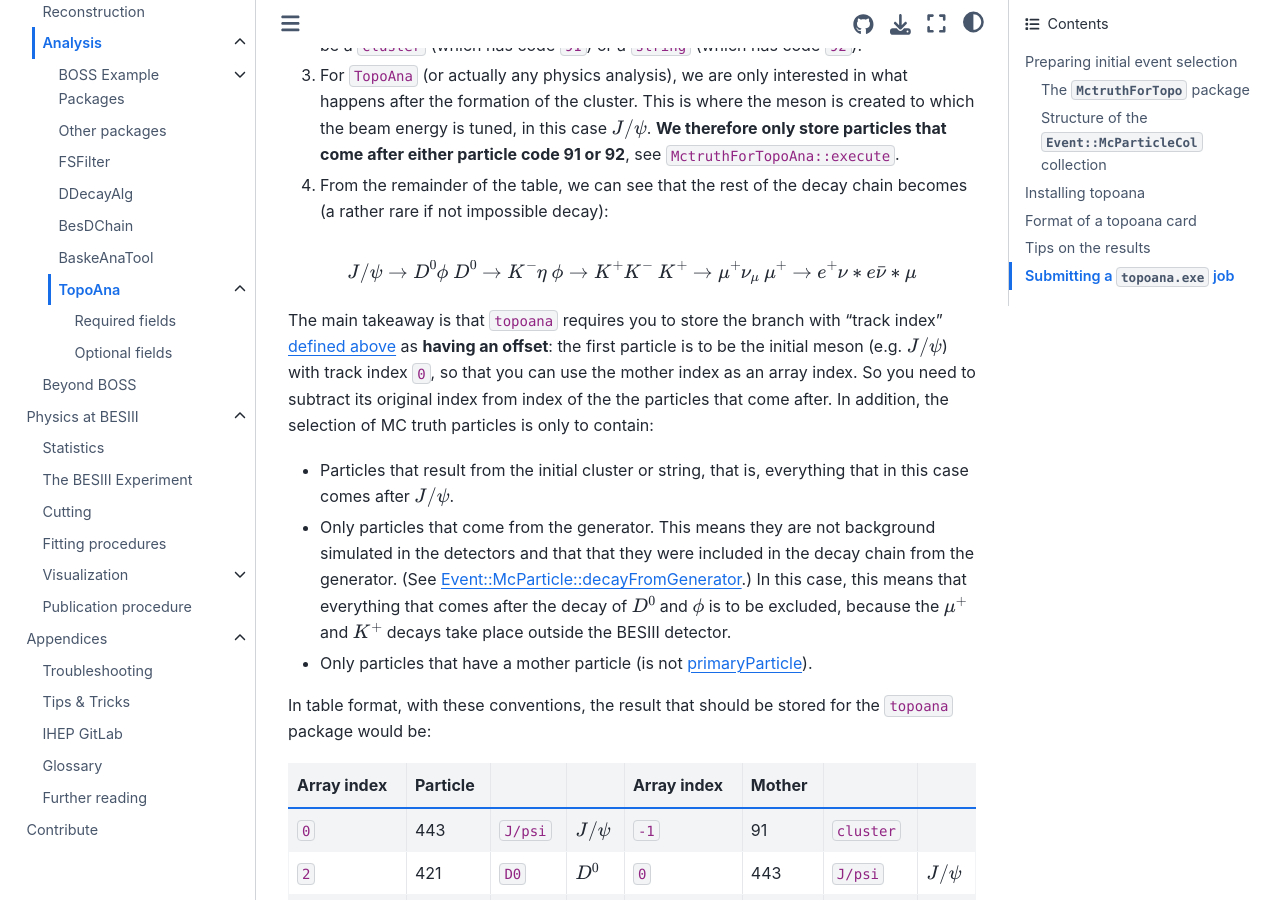
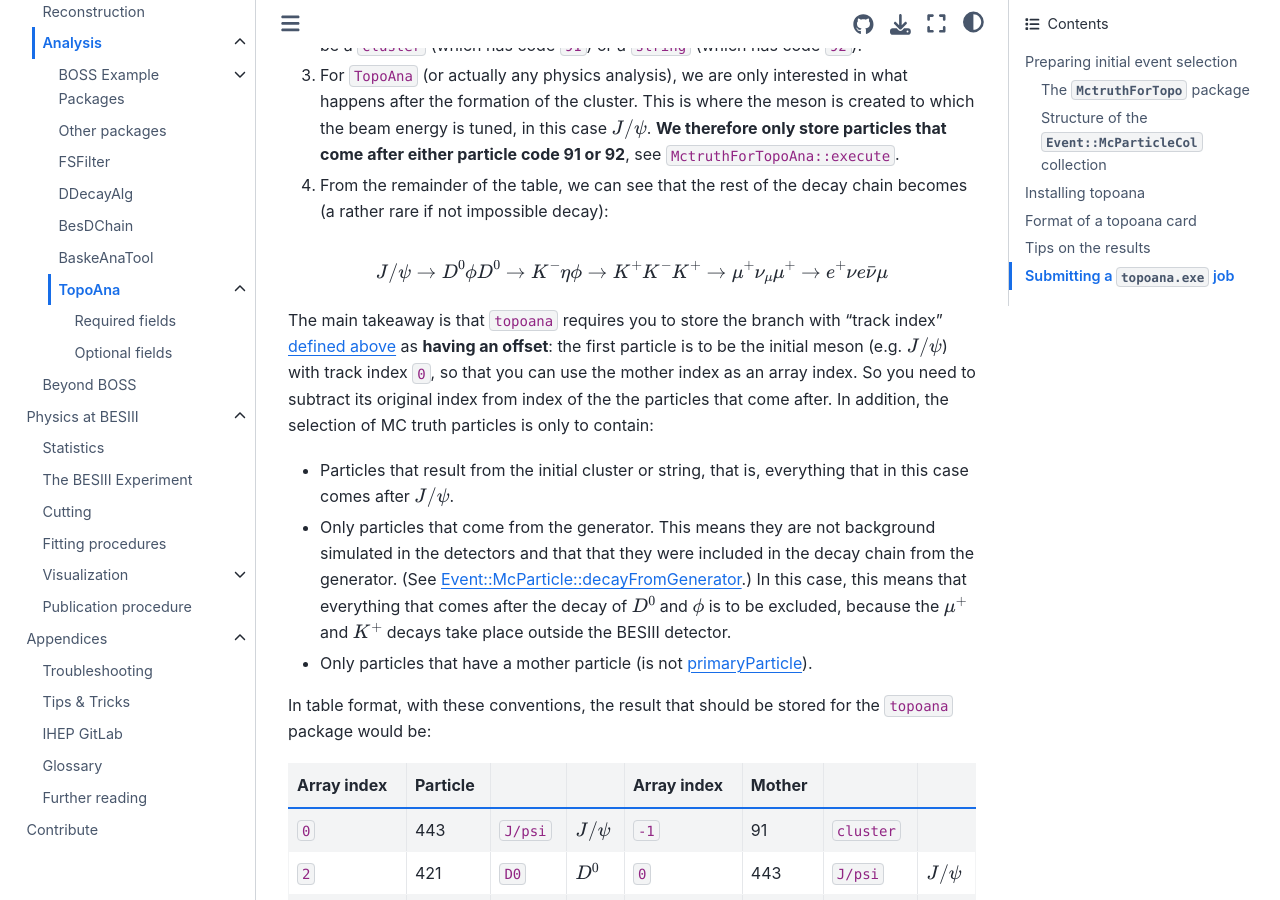
Before and after one commit to redeboer/bossdoc, a Sphinx documentation site: the page built from docs/packages/analysis/topoana.md, in a window 1280 px wide and 900 px high, scrolled down 3485 px. Built offline with Sphinx 7.4.7 and the Sphinx Book theme 1.1.4, drawn with Linux system fonts in a browser that asks for light colours.

Commit message:
docs: fix LaTeX syntax

```diff
--- a/docs/packages/analysis/topoana.md
+++ b/docs/packages/analysis/topoana.md
@@ -158,11 +158,12 @@ A few remarks about what we see here:
    becomes (a rather rare if not impossible decay):
 
 $$
-J/\psi \rightarrow D^0 \phi \
-D^0 \rightarrow K^-\eta \
-\phi \rightarrow K^+K^- \
-K^+ \rightarrow \mu^+\nu_\mu \
-\mu^+ \rightarrow e^+\nu *e\bar{\nu}* \mu
+J/\psi
+\rightarrow D^0 \phi D^0
+\rightarrow K^-\eta \phi
+\rightarrow K^+K^-K^+
+\rightarrow \mu^+\nu_\mu\mu^+
+\rightarrow e^+\nu e\bar{\nu}\mu
 $$
 
 The main takeaway is that `topoana` requires you to store the branch with
```
